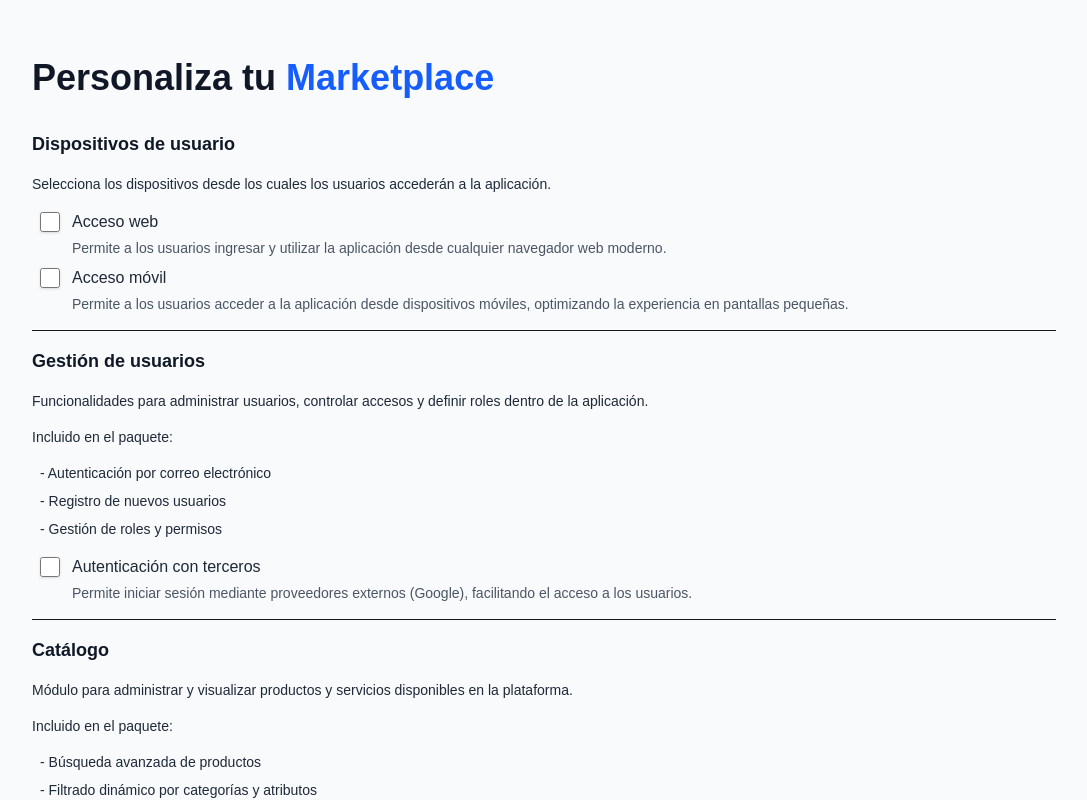
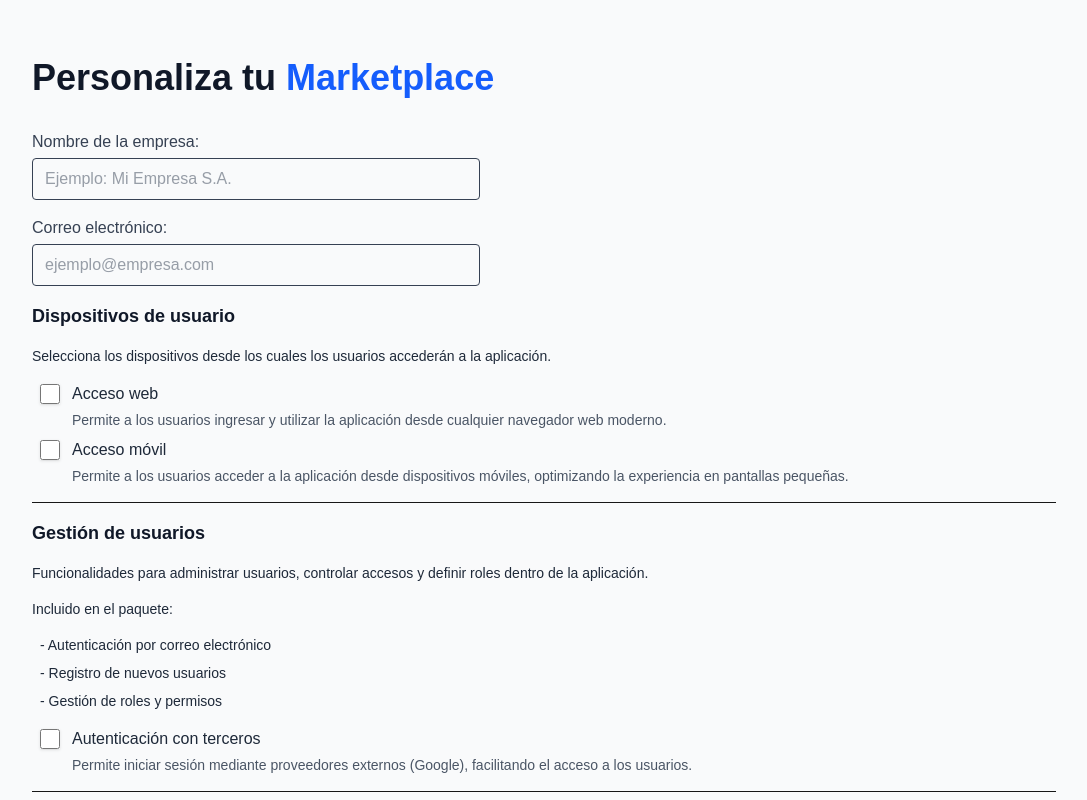
Before and after one commit to Easy-Market-SPL/spl-derivator, a Next.js app: page / in a window 1280 px wide. Shown: the part 1060-1860 px from the top of the page, without its empty margins (96-1183 px from the left). Built offline with nearby package versions, Linux system fonts and the light colour scheme.

Commit message:
feat: company information

```diff
--- a/src/app/api/send-email/route.ts
+++ b/src/app/api/send-email/route.ts
@@ -1,34 +1,45 @@
-// app/api/send-email/route.ts
 import { NextResponse } from 'next/server';
 import nodemailer from 'nodemailer';
 
 export async function POST(request: Request) {
   try {
-    const { envFront, envBack } = await request.json();
+    const { envFeats, companyName, companyEmail } = await request.json();
 
-    // Configura aquí tu SMTP o usa variables de entorno
     const transporter = nodemailer.createTransport({
       host: "smtp.gmail.com",
       port: 587,
-      secure: false, // true for 465, false for other ports
+      secure: false,
       auth: {
         user: "easymarketspl@gmail.com",
-        pass: process.env.SMTP_PASS
+        pass: process.env.SMTP_PASS,
       },
     });
 
-    const mailOptions = {
+    // Correo para easymarketspl@gmail.com con solicitud
+    const mailOptionsAdmin = {
       from: process.env.SMTP_FROM || '"EasyMarketSPL" <no-reply@easymarket.com>',
       to: 'easymarketspl@gmail.com',
-      subject: '[NUEVO] Solicitud de Producto',
+      subject: `[NUEVO] Solicitud de Producto - ${companyName}`,
       text: 'Se ha registrado una nueva solicitud de producto para EasyMarketSPL.',
       attachments: [
-        { filename: '.env.front', content: envFront },
-        { filename: '.env.back', content: envBack },
+        { filename: '.env.feats', content: envFeats },
       ],
     };
 
-    await transporter.sendMail(mailOptions);
+    // Correo para el usuario confirmando recepción
+    const mailOptionsUser = {
+      from: process.env.SMTP_FROM || '"EasyMarketSPL" <no-reply@easymarket.com>',
+      to: companyEmail,
+      subject: 'Confirmación de solicitud EasyMarketSPL',
+      text: `Hola,\n\nGracias por su solicitud de producto para EasyMarketSPL. Estamos procesando su requerimiento y nos pondremos en contacto pronto.\n\nAtentamente,\nEquipo EasyMarketSPL`,
+    };
+
+    // Enviar ambos correos en paralelo
+    await Promise.all([
+      transporter.sendMail(mailOptionsAdmin),
+      transporter.sendMail(mailOptionsUser),
+    ]);
+
     return NextResponse.json({ success: true });
   } catch (error) {
     console.error('Error enviando email:', error);
--- a/src/components/checklist/checklist.tsx
+++ b/src/components/checklist/checklist.tsx
@@ -16,6 +16,8 @@ export default function Checklist() {
   /** state: id → selected? */
   const [selected, setSelected] = useState<Record<string, boolean>>({});
   const [sending, setSending] = useState(false);
+  const [companyName, setCompanyName] = useState('');
+  const [companyEmail, setCompanyEmail] = useState('');
 
   /** Group → ids[], memoised so we only compute once. */
   const groupIndex = useMemo(() => {
@@ -76,50 +78,54 @@ export default function Checklist() {
     });
   }, [selected]);
 
-  // Mapea las features seleccionadas a variables de entorno con true/false explícitos
-  const generateEnvContents = () => {
-    const frontMap: Record<string, string> = {
+  const generateEnvContent = () => {
+    const featureMap: Record<string, string> = {
       RATINGS_ENABLED: 'support-rating',
       CHAT_ENABLED: 'support-chat',
       THIRD_AUTH_ENABLED: 'auth-third',
       REALTIME_TRACKING_ENABLED: 'realtime-track',
       CASH_ENABLED: 'payments-cash',
       CREDIT_CARD_ENABLED: 'payments-card',
-    };
-
-    const backMap: Record<string, string> = {
       FEAT_NOTIFICATIONS: 'notifications',
     };
 
-    const frontLines = ['# FEATURE TOGGLES', ''];
-    for (const [envVar, featId] of Object.entries(frontMap)) {
-      frontLines.push(`${envVar}=${selected[featId] ? 'true' : 'false'}`);
+    const deviceMap: Record<string, string> = {
+      MOBILE: 'gui-mobile',
+      WEB: 'gui-web',
+    };
+
+    const lines = ['# FEATURE TOGGLES', ''];
+
+    for (const [envVar, featId] of Object.entries(deviceMap)) {
+      lines.push(`${envVar}=${selected[featId] ? 'true' : 'false'}`);
     }
 
-    const backLines = ['# FEATURE TOGGLES', ''];
-    for (const [envVar, featId] of Object.entries(backMap)) {
-      backLines.push(`${envVar}=${selected[featId] ? 'true' : 'false'}`);
+    for (const [envVar, featId] of Object.entries(featureMap)) {
+      lines.push(`${envVar}=${selected[featId] ? 'true' : 'false'}`);
     }
 
-    return {
-      front: frontLines.join('\n'),
-      back: backLines.join('\n'),
-    };
+    return lines.join('\n');
   };
 
-  // Enviar solicitud al backend para mandar email
   const sendEmail = async () => {
+    if (!companyName.trim() || !companyEmail.trim()) {
+      alert('Por favor ingresa el nombre y correo de la empresa.');
+      return;
+    }
     setSending(true);
-    const { front, back } = generateEnvContents();
+    const envFeats = generateEnvContent();
     try {
       const res = await fetch('/api/send-email', {
         method: 'POST',
         headers: { 'Content-Type': 'application/json' },
-        body: JSON.stringify({ envFront: front, envBack: back }),
+        body: JSON.stringify({ envFeats, companyName, companyEmail }),
       });
       const data = await res.json();
       if (data.success) {
         alert('Solicitud enviada correctamente. Revisa tu correo.');
+        setCompanyName('');
+        setCompanyEmail('');
+        setSelected({});
       } else {
         alert('Error al enviar la solicitud: ' + (data.error ?? ''));
       }
@@ -133,6 +139,33 @@ export default function Checklist() {
   return (
     <>
       <div className="space-y-4">
+        {/* Inputs para empresa */}
+        <div className="flex flex-col gap-4 max-w-md">
+          <label className="flex flex-col text-gray-700">
+            Nombre de la empresa:
+            <input
+              type="text"
+              value={companyName}
+              onChange={e => setCompanyName(e.target.value)}
+              className="mt-1 border rounded px-3 py-2 focus:outline-none focus:ring-2 focus:ring-blue-500"
+              placeholder="Ejemplo: Mi Empresa S.A."
+              required
+            />
+          </label>
+          <label className="flex flex-col text-gray-700">
+            Correo electrónico:
+            <input
+              type="email"
+              value={companyEmail}
+              onChange={e => setCompanyEmail(e.target.value)}
+              className="mt-1 border rounded px-3 py-2 focus:outline-none focus:ring-2 focus:ring-blue-500"
+              placeholder="ejemplo@empresa.com"
+              required
+            />
+          </label>
+        </div>
+
+        {/* Checklist */}
         {checklistSections.map(section => (
           <Fade key={section.id} cascade damping={0.13} triggerOnce>
             <h3 className="text-lg font-semibold text-gray-900">
@@ -181,7 +214,7 @@ export default function Checklist() {
         ))}
       </div>
 
-      <div className="mt-6 flex flex-col items-start gap-3">
+      <div className="mt-6 flex flex-col items-start gap-3 max-w-md">
         <button
           onClick={sendEmail}
           disabled={sending}
```
Also changed, not shown: 2 other files (tests, documents, lock files or other folders).
